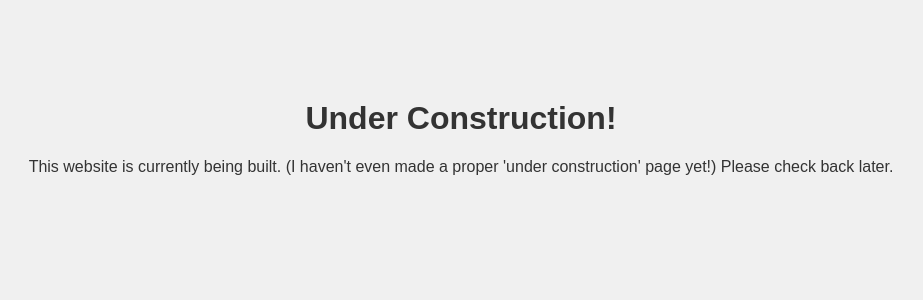
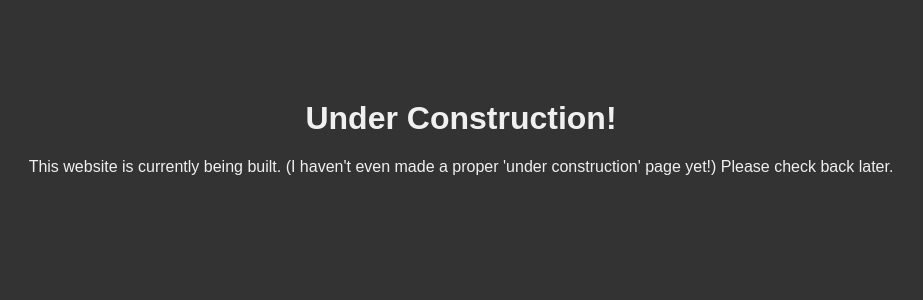
Before and after one commit to FinnE145/FEWebsite, a Flask app: page / in a window 1280 px wide. Shown: the top 300 px of the page, without its empty margins (179-1102 px from the left). Run offline with Flask 3, Linux system fonts and the light colour scheme.

Commit message:
switch background and text colours

```diff
--- a/templates/underConstruction.html
+++ b/templates/underConstruction.html
@@ -9,8 +9,8 @@
                 font-family: sans-serif;
                 margin: 0;
                 padding: 0;
-                background-color: #f0f0f0;
-                color: #333;
+                background-color: #333;
+                color: #f0f0f0;
             }
             h1 {
                 text-align: center;
```
